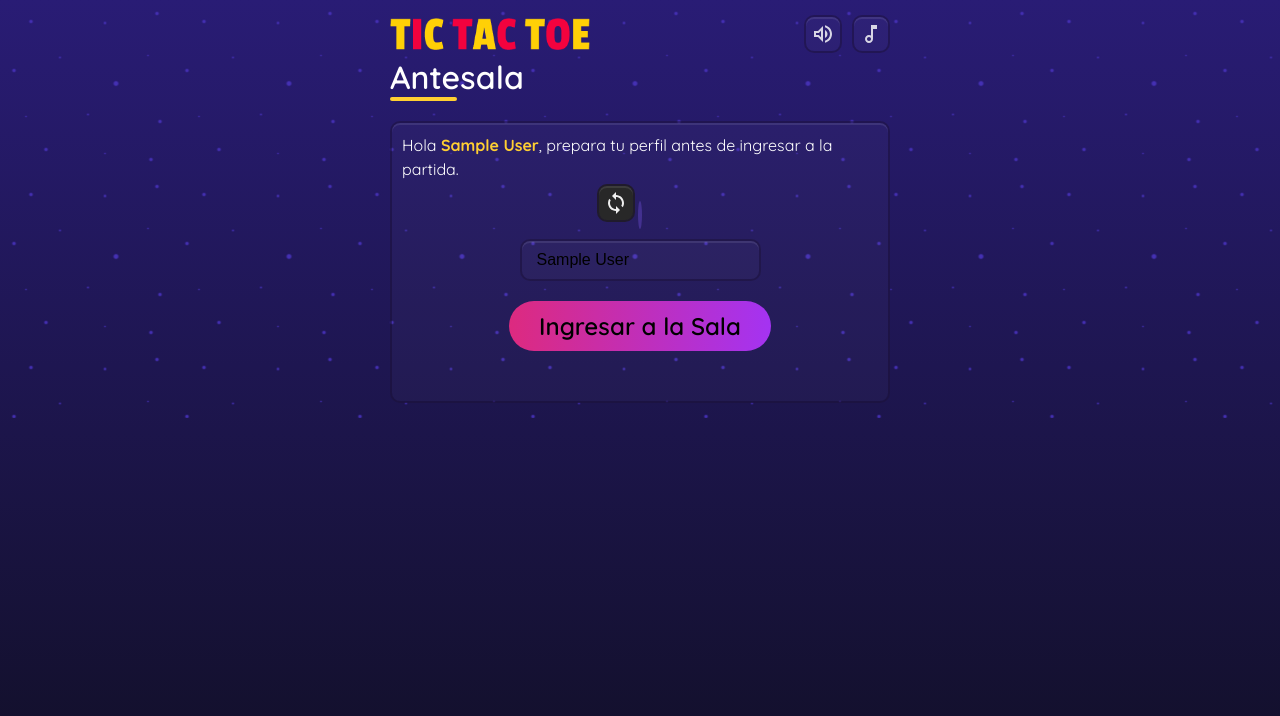
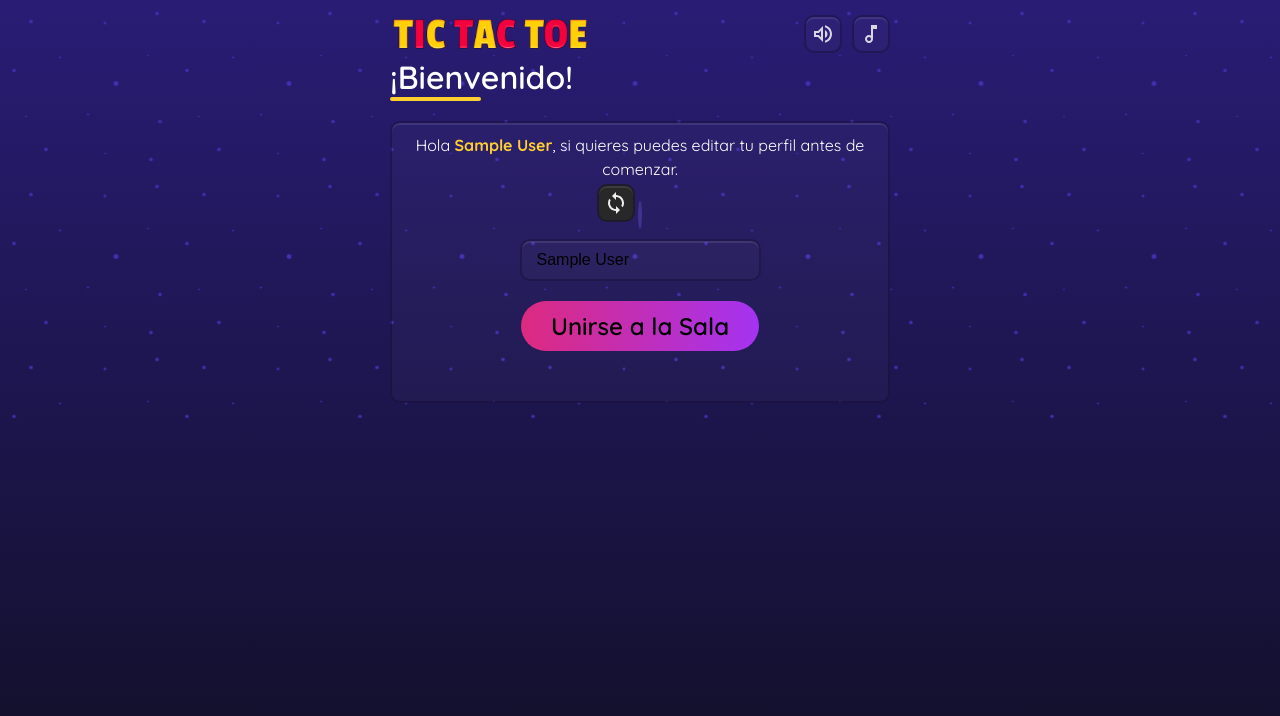
Before and after one commit to Gastti/tic-tac-toe, a React (Vite) app: page /#/1 in a window 1280 px wide. Shown: the top 716 px of the page. Built offline with nearby package versions, Linux system fonts and the light colour scheme; no server answers; sample sign-in values are in the browser's storage.

Commit message:
add new logo and change texts

```diff
--- a/src/views/Home/Home.tsx
+++ b/src/views/Home/Home.tsx
@@ -47,9 +47,9 @@ export default function Home() {
 
     return (
         <Container>
-            <Title>Antesala</Title>
+            <Title>¡Bienvenido!</Title>
             <Box>
-                Hola <b>{name}</b>, prepara tu perfil antes de ingresar a la partida.
+                <p style={{textAlign: "center"}}>Hola <b>{name}</b>, si quieres puedes editar tu perfil antes de comenzar.</p>
                 <form
                     className="antesala-info"
                     onSubmit={handleSubmit}
@@ -63,7 +63,7 @@ export default function Home() {
                         {error && <p className="antesala-error">Tu nick debe contener entre 3 y 15 caracteres.</p>}
                     </div>
                     <button type="submit" className="button gradient-pink">
-                        {slug ? "Ingresar a la Sala" : "Crear Sala"}
+                        {slug ? "Unirse a la Sala" : "Crear Sala"}
                     </button>
                 </form>
             </Box>
```
Also changed, not shown: src/assets/images/logosmall.png.
